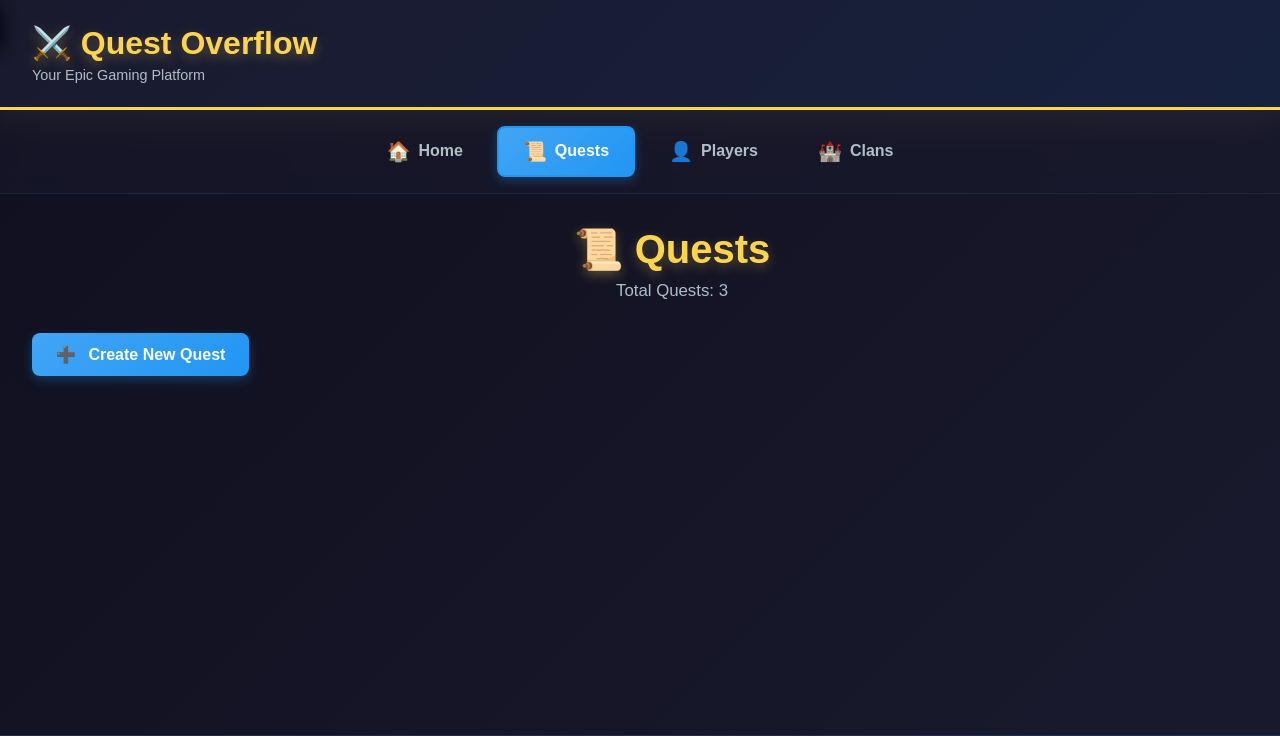
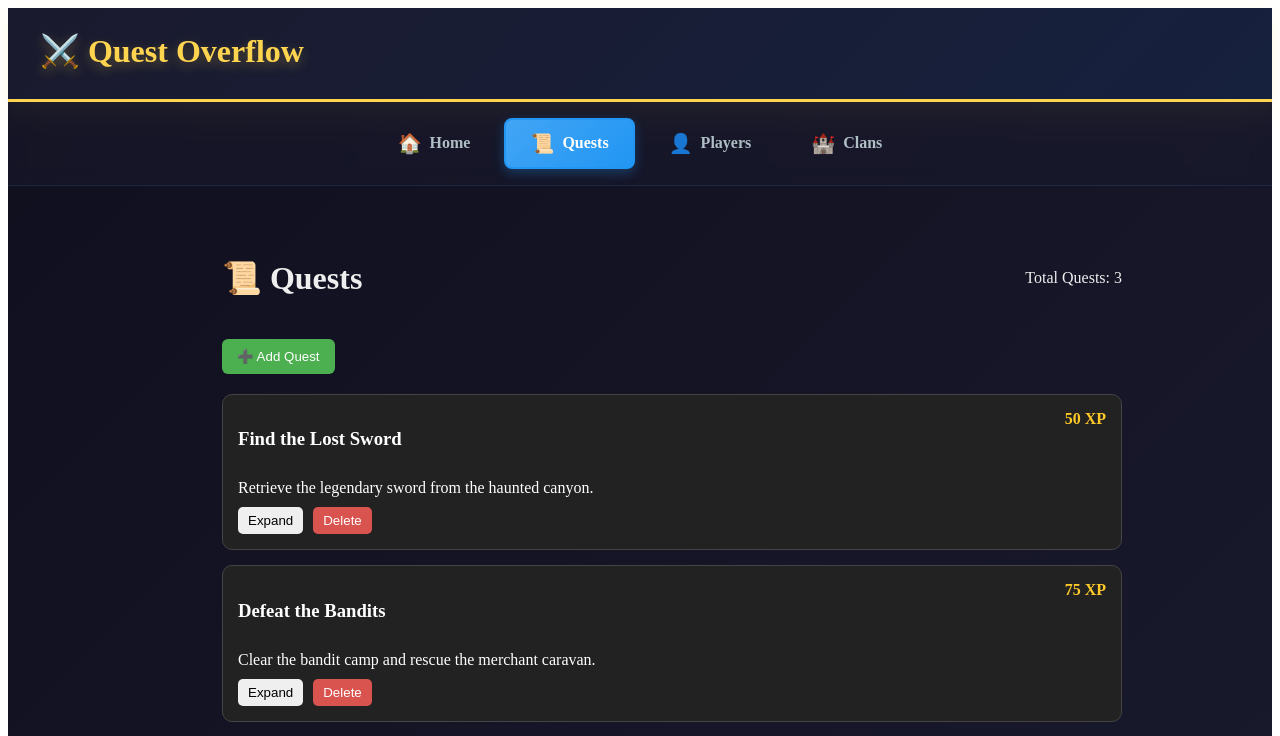
Before and after one commit to rtatigua/prvyanglu, an Angular app: page /quests in a window 1280 px wide. Shown: the top 736 px of the page. Built offline with nearby package versions, Linux system fonts and the light colour scheme.

Commit message:
14994dqw

```diff
--- a/src/app/app.html
+++ b/src/app/app.html
@@ -3,7 +3,6 @@
     <div class="header-content">
       <div class="logo-section">
         <h1 class="app-title">⚔️ {{ header }}</h1>
-        <p class="app-tagline">Your Epic Gaming Platform</p>
       </div>
     </div>
   </header>
--- a/src/app/quests/quests.html
+++ b/src/app/quests/quests.html
@@ -1,47 +1,52 @@
 <div class="quests-container">
+
   <div class="quests-header">
     <h1>📜 Quests</h1>
-    <p class="quest-count">Total Quests: {{ questCount() }}</p>
+    <p>Total Quests: {{ questCount() }}</p>
   </div>
 
   <button class="btn-add-quest" (click)="addQuest()">
-    <span class="icon">➕</span> Create New Quest
+    ➕ Add Quest
   </button>
 
-  <div class="quests-grid">
-    <ng-container *ngIf="quests().length; else empty">
-      <div *ngFor="let quest of quests()" class="quest-card" (click)="goToDetail(quest.id)">
-        <div class="quest-header-section">
+  @if (quests().length === 0) {
+    <div class="empty-state">No quests found.</div>
+  }
+
+  <div class="quests-list">
+    @for (quest of quests(); track quest.id) {
+
+      <div class="quest-card">
+
+        <div class="quest-top" (click)="goToDetail(quest.id)">
           <h3>{{ quest.title }}</h3>
-          <span class="xp-badge">{{ quest.xp }} XP</span>
+          <span class="xp">{{ quest.xp }} XP</span>
         </div>
 
-        <div class="quest-body">
-          <p class="quest-desc">{{ quest.description }}</p>
-        </div>
+        <p class="desc" (click)="goToDetail(quest.id)">
+          {{ quest.description }}
+        </p>
 
-        <div class="quest-actions">
-          <button class="btn-toggle" (click)="$event.stopPropagation(); toggleExpand(quest.id)">
-            {{ isExpanded(quest.id) ? 'Collapse' : 'Expand' }}
+        <div class="card-actions">
+          <button (click)="toggleExpand(quest.id); $event.stopPropagation()">
+            {{ isExpanded(quest.id) ? "Collapse" : "Expand" }}
           </button>
 
-          <button class="btn-delete" (click)="$event.stopPropagation(); deleteQuest(quest.id)">
+          <button class="delete" (click)="deleteQuest(quest.id); $event.stopPropagation()">
             Delete
           </button>
         </div>
 
-        <div *ngIf="isExpanded(quest.id)" class="quest-expanded">
-          <p><strong>Details:</strong> {{ quest.description }}</p>
-          <p><strong>Status:</strong> {{ quest.completed ? 'Completed' : 'In Progress' }}</p>
-        </div>
+        @if (isExpanded(quest.id)) {
+          <div class="expanded">
+            <strong>Status:</strong>
+            {{ quest.completed ? 'Completed' : 'In progress' }}
+          </div>
+        }
+
       </div>
-    </ng-container>
 
-    <ng-template #empty>
-      <div class="empty-state">
-        <p>🏜️ No quests available yet.</p>
-        <p>Click "Create New Quest" to get started!</p>
-      </div>
-    </ng-template>
+    }
   </div>
+
 </div>
--- a/src/app/quests/quests.scss
+++ b/src/app/quests/quests.scss
@@ -1,206 +1,80 @@
 .quests-container {
-  width: 100%;
+  padding: 20px;
+  max-width: 900px;
+  margin: 0 auto;
+}
 
 .quests-header {
-    text-align: center;
-    margin-bottom: 2rem;
-
-    h1 {
-      color: #ffd54f;
-      font-size: 2.5rem;
-      margin: 0 0 0.5rem;
-      text-shadow: 0 4px 12px rgba(255, 213, 79, 0.3);
-    }
-
-    .quest-count {
-      color: #b0bec5;
-      font-size: 1.05rem;
-      margin: 0;
-    }
+  display: flex;
+  justify-content: space-between;
+  align-items: center;
 }
 
 .btn-add-quest {
-    display: inline-block;
-    margin-bottom: 2rem;
-    background: linear-gradient(135deg, #42a5f5, #2196f3);
+  margin: 20px 0;
+  padding: 10px 15px;
+  background: #4caf50;
+  border: none;
   color: white;
-    border: none;
-    border-radius: 8px;
-    padding: 12px 24px;
-    font-size: 1rem;
+  border-radius: 6px;
   cursor: pointer;
-    transition: all 0.3s ease;
-    box-shadow: 0 4px 12px rgba(33, 150, 243, 0.3);
-    font-weight: bold;
-
-    .icon {
-      margin-right: 8px;
 }
 
-    &:hover {
-      background: linear-gradient(135deg, #2196f3, #1976d2);
-      transform: translateY(-2px);
-      box-shadow: 0 6px 20px rgba(33, 150, 243, 0.5);
-    }
+.quests-list {
+  display: flex;
+  flex-direction: column;
+  gap: 15px;
 }
 
-  .quests-grid {
-    display: grid;
-    grid-template-columns: repeat(auto-fill, minmax(300px, 1fr));
-    gap: 2rem;
-
 .quest-card {
-      background: linear-gradient(135deg, #23233b 0%, #2d2d4a 100%);
-      border: 2px solid rgba(100, 181, 246, 0.2);
-        background: linear-gradient(180deg, rgba(255,255,255,0.02), rgba(255,255,255,0.01));
-        border: 1px solid rgba(255,255,255,0.04);
+  padding: 15px;
   border-radius: 10px;
-        padding: 1.25rem;
-        cursor: pointer;
-        transition: transform 0.22s ease, box-shadow 0.22s ease, border-color 0.22s ease;
-        position: relative;
-        overflow: visible;
-        box-shadow: 0 6px 18px rgba(2,6,23,0.45);
-        content: '';
-        position: absolute;
-        top: 0;
-        left: 0;
-        right: 0;
-        height: 3px;
-        background: linear-gradient(90deg, #42a5f5, #ffd54f);
-          height: 4px;
-          background: linear-gradient(90deg, #42a5f5, #ffd54f);
-          transform: translateX(-100%);
-          transition: transform 0.22s ease;
-      &:hover {
-        background: linear-gradient(135deg, #2d2d4a 0%, #3a3a5a 100%);
-        border-color: rgba(100, 181, 246, 0.5);
-          background: linear-gradient(180deg, rgba(255,255,255,0.03), rgba(255,255,255,0.02));
-          border-color: rgba(100, 181, 246, 0.12);
-          transform: translateY(-6px);
-          box-shadow: 0 18px 36px rgba(2,6,23,0.5);
-          transform: translateX(0);
-        }
+  background: #222;
+  border: 1px solid #444;
+  color: white;
 }
 
-      .quest-header-section {
+.quest-top {
   display: flex;
   justify-content: space-between;
-        align-items: center;
-        margin-bottom: 1rem;
-
-        h3 {
-          color: #ffd54f;
-          margin: 0;
-            color: #ffd54f;
-            margin: 0;
-            font-size: 1.15rem;
-            font-weight: 700;
-            letter-spacing: 0.2px;
-        .xp-badge {
-          background: rgba(129, 199, 132, 0.2);
-          color: #81c784;
-            background: rgba(255,213,79,0.06);
-            color: #ffd54f;
-            padding: 6px 12px;
-            border-radius: 12px;
-            font-size: 0.85rem;
-            font-weight: 800;
-            box-shadow: inset 0 -1px 0 rgba(0,0,0,0.12);
-
-      .quest-description {
-        color: #b0bec5;
-        margin: 1rem 0;
-          color: #c0ccd6;
-          margin: 0.8rem 0 0.6rem 0;
-          font-size: 0.95rem;
-          line-height: 1.45;
-          max-width: 100%;
-      .quest-description {
-        transition: max-height 0.25s ease;
+  cursor: pointer;
 }
 
-      .quest-description.clamped {
-        display: -webkit-box;
-        line-clamp: 3;
-        -webkit-line-clamp: 3;
-        -webkit-box-orient: vertical;
-        overflow: hidden;
+.xp {
+  font-weight: bold;
+  color: #ffca28;
 }
 
-      .quest-meta {
-        display: flex;
-        justify-content: space-between;
-        align-items: center;
-        gap: 1rem;
-        margin-top: 0.5rem;
+.desc {
+  margin: 10px 0;
+  cursor: pointer;
 }
 
-      .status {
-        padding: 6px 10px;
-        border-radius: 999px;
-        background: rgba(176, 190, 197, 0.06);
-        color: #b0bec5;
-        font-weight: 600;
-        font-size: 0.9rem;
+.card-actions {
+  display: flex;
+  gap: 10px;
 }
 
-      .status.completed {
-        background: rgba(129, 199, 132, 0.14);
-          background: rgba(144,202,249,0.06);
-          color: #90caf9;
-          border: 1px solid rgba(144, 202, 249, 0.16);
-          padding: 8px 12px;
-          border-radius: 10px;
+.card-actions button {
+  padding: 6px 10px;
+  border-radius: 5px;
+  border: none;
   cursor: pointer;
-          font-weight: 700;
-          transition: all 0.18s ease;
-          box-shadow: 0 2px 8px rgba(144,202,249,0.04);
-      }
-          &:hover {
-            transform: translateY(-2px);
-            box-shadow: 0 6px 18px rgba(144,202,249,0.06);
-        color: #90caf9;
-        border: 1px solid rgba(144, 202, 249, 0.12);
-        padding: 6px 10px;
-        border-radius: 8px;
-          background: rgba(244, 67, 54, 0.06);
-          color: #ff8a80;
-          border: 1px solid rgba(244, 67, 54, 0.12);
-          padding: 8px 12px;
-          border-radius: 10px;
-          cursor: pointer;
-          font-weight: 700;
-          transition: transform 0.14s ease, box-shadow 0.14s ease;
-        border: 1px solid rgba(244, 67, 54, 0.08);
-          &:hover {
-            transform: translateY(-2px);
-            box-shadow: 0 8px 20px rgba(244,67,54,0.06);
-          }
 }
 
-        /* ensure each card appears clearly separated */
-        + & + & {
-          margin-top: 1rem;
+.card-actions .delete {
+  background: #d9534f;
+  color: white;
 }
-        padding: 6px 10px;
-        border-radius: 8px;
-        cursor: pointer;
-        font-weight: 700;
-      }
+
+.expanded {
+  margin-top: 10px;
+  padding-top: 10px;
+  border-top: 1px solid #555;
 }
 
 .empty-state {
-      grid-column: 1 / -1;
+  padding: 20px;
   text-align: center;
-      padding: 3rem 1rem;
-
-      p {
-        color: #b0bec5;
-        font-size: 1.1rem;
-        margin: 0.5rem 0;
+  opacity: 0.6;
 }
-    }
-  }
-    }  }
-}
--- a/src/app/quests/quests.ts
+++ b/src/app/quests/quests.ts
@@ -1,4 +1,4 @@
-import { Component, OnDestroy, OnInit, signal } from '@angular/core';
+import { Component, OnDestroy, OnInit, computed, signal } from '@angular/core';
 import { CommonModule } from '@angular/common';
 import { QuestService, Quest } from './quest.service';
 import { Router } from '@angular/router';
@@ -15,6 +15,9 @@ export class Quests implements OnInit, OnDestroy {
   // signal for quest list
   quests = signal<Quest[]>([]);
 
+  // computed boolean for template ngIf
+  hasQuests = computed(() => this.quests().length > 0);
+
   // map for expanded states (questId -> boolean)
   expandedMap = signal<{ [key: number]: boolean }>({});
 
@@ -25,7 +28,8 @@ export class Quests implements OnInit, OnDestroy {
 
   ngOnInit() {
     // load initial quests from service
-    this.quests.set(this.questService.getQuests());
+    const fromService = this.questService.getQuests() ?? [];
+    this.quests.set(fromService);
   }
 
   ngOnDestroy() {}
--- a/src/styles.scss
+++ b/src/styles.scss
@@ -1,5 +1,54 @@
-body {
-  margin: 0;
-  font-family: Arial, sans-serif;
-  background-color: #f4f4f4;
+
+.app-modal-overlay {
+  position: fixed;
+  inset: 0;
+  background: rgba(0, 0, 0, 0.55);
+  display: flex;
+  justify-content: center;
+  align-items: center;
+  z-index: 99999;
+  backdrop-filter: blur(3px);
 }
+
+.app-modal-window {
+  background: #1e1e1e;
+  border-radius: 12px;
+  padding: 25px;
+  width: 420px;
+  animation: appmodal 0.25s ease-out;
+  border: 1px solid #444;
+  box-shadow: 0 0 20px rgba(0,0,0,0.35);
+}
+
+@keyframes appmodal {
+  from { transform: scale(0.85); opacity: 0; }
+  to { transform: scale(1); opacity: 1; }
+}
+
+.app-modal-window input,
+.app-modal-window select,
+.app-modal-window textarea {
+  width: 100%;
+  padding: 10px;
+  background: #2b2b2b;
+  border: 1px solid #555;
+  border-radius: 6px;
+  color: white;
+  margin-bottom: 12px;
+}
+
+.app-modal-window button {
+  width: 100%;
+  padding: 12px;
+  background: #008cff;
+  border: none;
+  border-radius: 6px;
+  color: white;
+  font-size: 16px;
+  cursor: pointer;
+  margin-top: 8px;
+}
+
+.app-modal-window button.secondary {
+  background: #555;
+}
```
Lines whose indentation alone changed are shown as unchanged.
